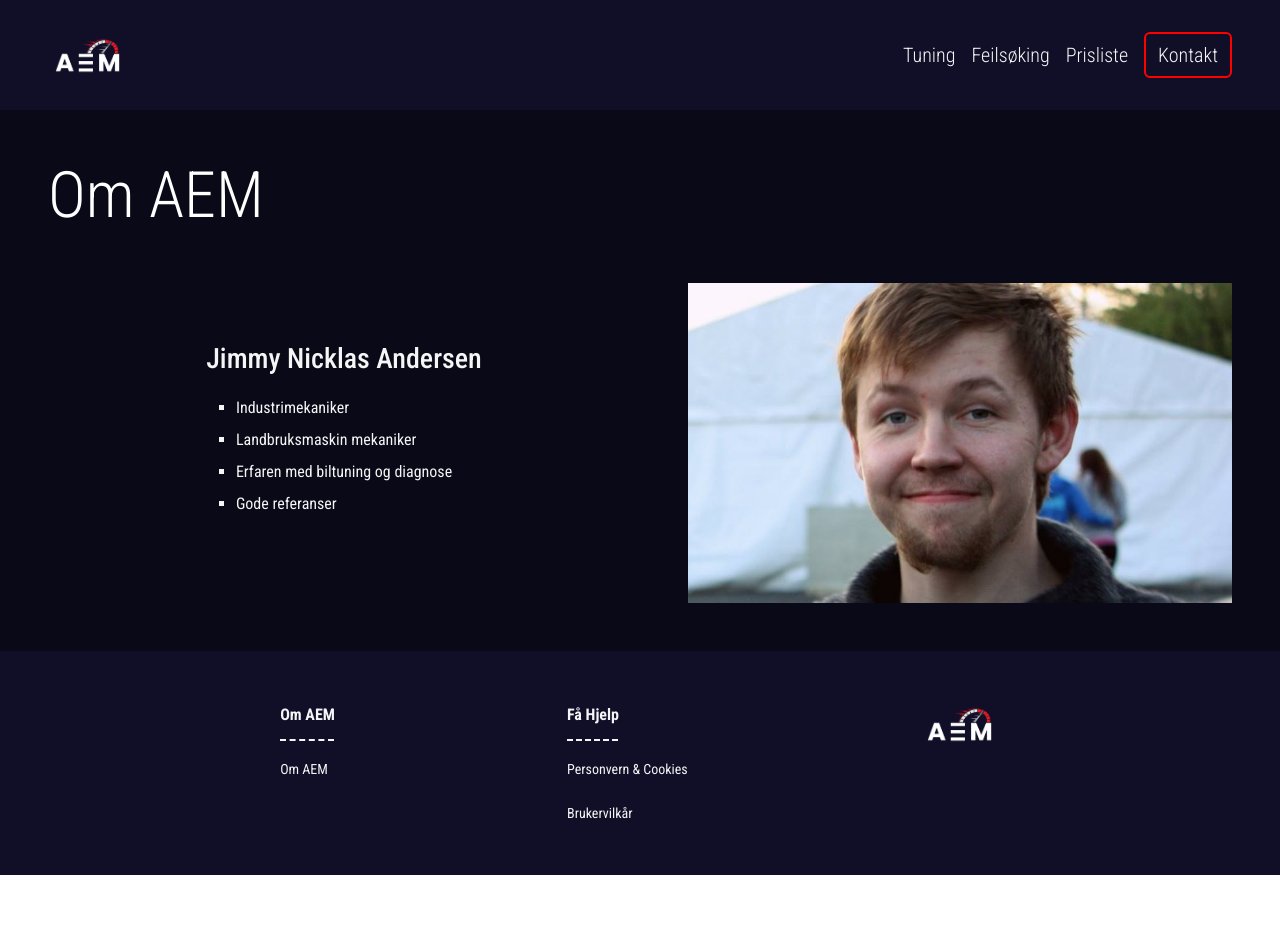
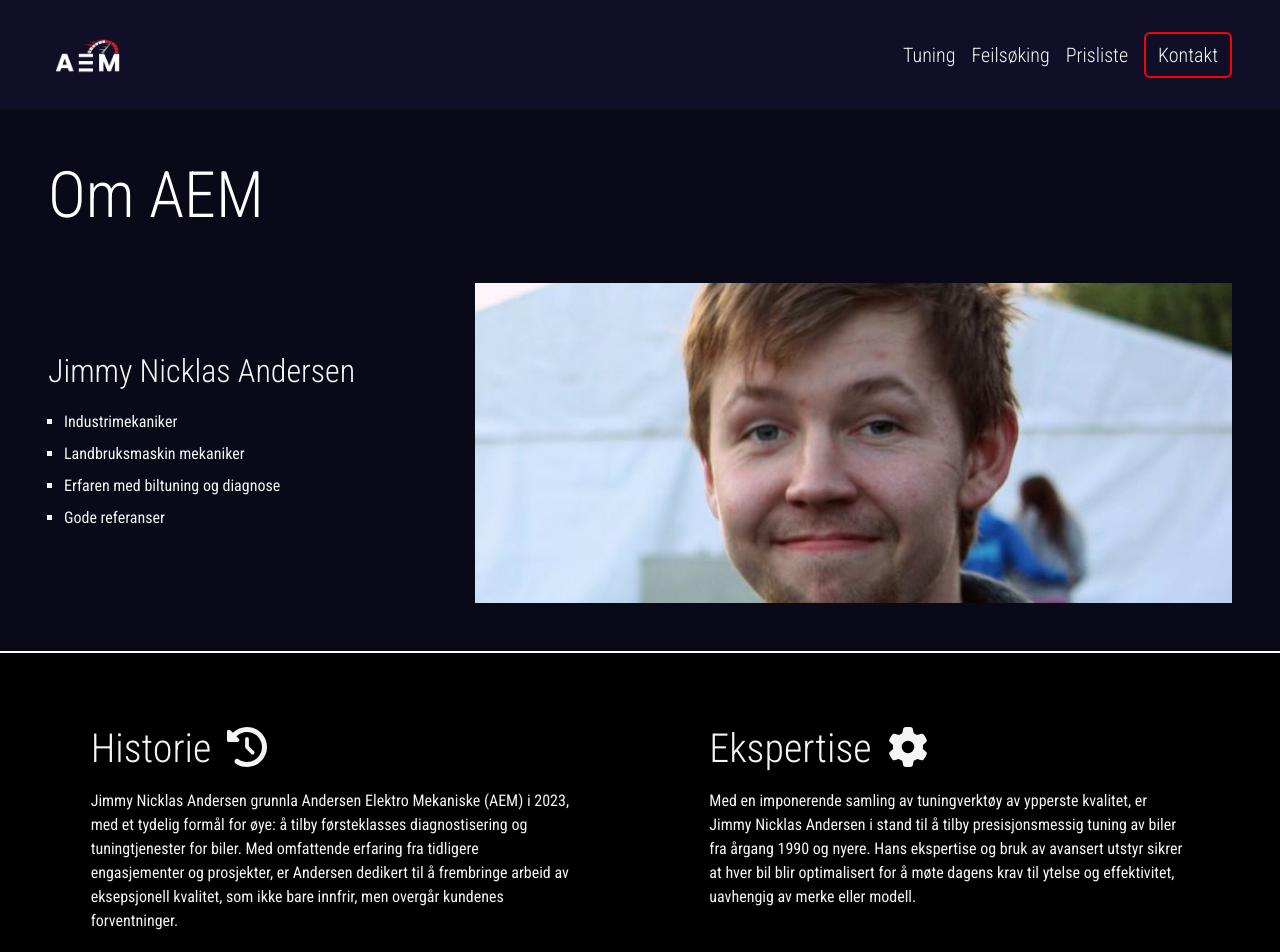
Before and after one commit to Queenen/AEM, a React (Create React App) app: page /AEM in a window 1280 px wide. Shown: the top 952 px of the page. Before the commit the page ends 875 px from the top, so only its background shows below. Built offline with nearby package versions, Linux system fonts and the light colour scheme.

Commit message:
made changes, added more sections

```diff
--- a/src/pages/AboutPage/index.jsx
+++ b/src/pages/AboutPage/index.jsx
@@ -1,4 +1,6 @@
 import React from "react";
+import { FontAwesomeIcon } from "@fortawesome/react-fontawesome";
+import { faClockRotateLeft, faGear } from "@fortawesome/free-solid-svg-icons";
 
 function AEM() {
   return (
@@ -7,20 +9,22 @@ function AEM() {
         <h1 className="bg-secondary text-white mb-0 p-5 pb-0 display-3">
           Om AEM
         </h1>
-        <section id="hero" className="d-sm-flex align-items-sm-stretch">
-          <div className="order-2 col-sm-6 flex-grow-1 p-5 pb-3 pb-sm-5 bg-secondary">
+        <section
+          id="hero"
+          className="d-sm-flex align-items-sm-stretch bg-secondary ">
+          <div className="order-2 col-sm-6 col-lg-8 flex-grow-1 p-5 pb-3 pb-sm-5 bg-secondary">
             <img
               src={`${process.env.PUBLIC_URL}/images/andersen.png`}
               alt="profile photography"
               id="profileImg"
             />
           </div>
-          <div className="bg-secondary text-light order-1 col-sm-6 flex-grow-1 p-5 pt-4 pe-sm-0 d-flex flex-column justify-content-center">
-            <h1 className="d-flex justify-content-sm-center fs-3 mb-3">
+          <div className="bg-secondary text-light order-1 col-sm-6 col-lg-4 flex-grow-1 p-5 pt-4 pt-sm-5 pe-sm-0 d-flex flex-column justify-content-center">
+            <h2 className="d-flex mb-3 fs-2 fw-light">
               Jimmy Nicklas Andersen
-            </h1>
-            <div className="d-flex justify-content-sm-center">
-              <ul className="ps-3 ps-sm-0 mb-0 lh-lg">
+            </h2>
+            <div className="d-flex">
+              <ul className="ps-3 mb-0 lh-lg">
                 <li>Industrimekaniker</li>
                 <li>Landbruksmaskin mekaniker</li>
                 <li>Erfaren med biltuning og diagnose</li>
@@ -29,6 +33,49 @@ function AEM() {
             </div>
           </div>
         </section>
+        <hr className=" border border-light border-1 my-0 bg-secondary" />
+        <div className="d-md-flex justify-content-center justify-content-evenly bg-black py-5">
+          <section
+            id="history"
+            className="bg-black text-light px-5 pb-4 pb-md-0">
+            <div className="mx-auto py-md-4">
+              <h2 className="fs-1 fw-light mb-3">
+                Historie
+                <span>
+                  <FontAwesomeIcon
+                    className="ms-3"
+                    icon={faClockRotateLeft}
+                    size="1x"
+                  />
+                </span>
+              </h2>
+              <p className="mb-0">
+                Jimmy Nicklas Andersen grunnla Andersen Elektro Mekaniske (AEM)
+                i 2023, med et tydelig formål for øye: å tilby førsteklasses
+                diagnostisering og tuningtjenester for biler. Med omfattende
+                erfaring fra tidligere engasjementer og prosjekter, er Andersen
+                dedikert til å frembringe arbeid av eksepsjonell kvalitet, som
+                ikke bare innfrir, men overgår kundenes forventninger.
+              </p>
+            </div>
+          </section>
+          <section id="expertise" className="bg-black text-light px-5">
+            <div className="mx-auto py-md-4">
+              <h2 className="fs-1 fw-light mb-3">
+                Ekspertise
+                <FontAwesomeIcon className="ms-3" icon={faGear} size="1x" />
+              </h2>
+              <p className="mb-0">
+                Med en imponerende samling av tuningverktøy av ypperste
+                kvalitet, er Jimmy Nicklas Andersen i stand til å tilby
+                presisjonsmessig tuning av biler fra årgang 1990 og nyere. Hans
+                ekspertise og bruk av avansert utstyr sikrer at hver bil blir
+                optimalisert for å møte dagens krav til ytelse og effektivitet,
+                uavhengig av merke eller modell.
+              </p>
+            </div>
+          </section>
+        </div>
       </main>
     </>
   );
```
